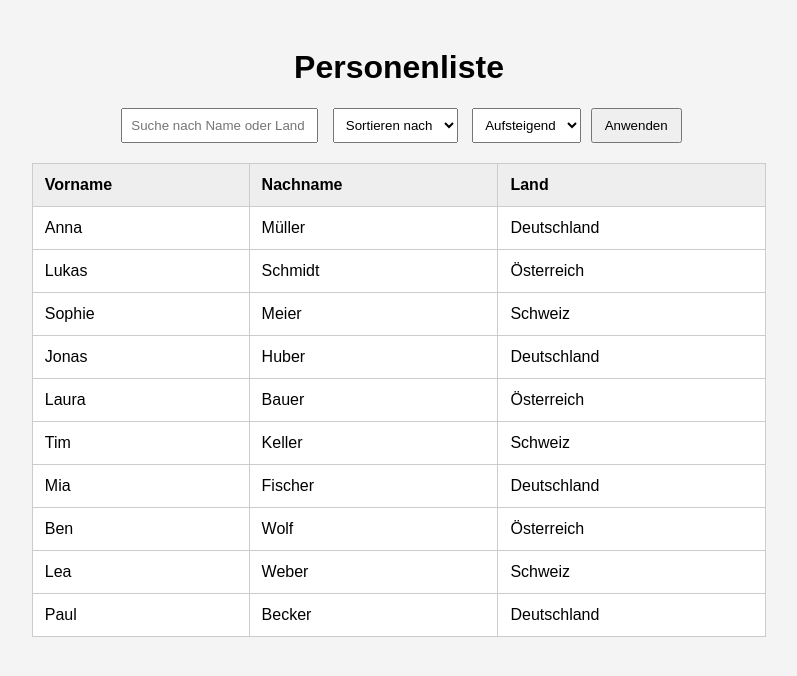
After one commit to SepnJoe/curly-fiesta, a PHP site: page /HTML/project/monitoring.php in a window 1280 px wide. The commit adds this page. Shown: the top 676 px of the page, without its empty margins (241-1038 px from the left). Run offline with PHP 8.4, Linux system fonts and the light colour scheme.

Commit message:
HTML CSS PHP Projekt

```diff
--- a/php/HTML/project/login.php
+++ b/php/HTML/project/login.php
@@ -3,7 +3,6 @@
      Datum: 03.06.2025 -->
 
 <?php
-session_start();
 //Datenbank Informationen
 require_once 'db_connect.php';
 $conn = getDbConnection();
--- a/php/HTML/project/logout.php
+++ b/php/HTML/project/logout.php
@@ -3,8 +3,6 @@
      Datum: 03.06.2025 -->
 
 <?php
-session_start();
-
 // Session-Daten löschen
 session_unset();
 session_destroy();
--- /dev/null
+++ b/php/HTML/project/monitoring.php
@@ -0,0 +1,112 @@
+<?php
+// Dummy-Daten simulieren
+$data = [
+    ["Vorname" => "Anna", "Nachname" => "Müller", "Land" => "Deutschland"],
+    ["Vorname" => "Lukas", "Nachname" => "Schmidt", "Land" => "Österreich"],
+    ["Vorname" => "Sophie", "Nachname" => "Meier", "Land" => "Schweiz"],
+    ["Vorname" => "Jonas", "Nachname" => "Huber", "Land" => "Deutschland"],
+    ["Vorname" => "Laura", "Nachname" => "Bauer", "Land" => "Österreich"],
+    ["Vorname" => "Tim", "Nachname" => "Keller", "Land" => "Schweiz"],
+    ["Vorname" => "Mia", "Nachname" => "Fischer", "Land" => "Deutschland"],
+    ["Vorname" => "Ben", "Nachname" => "Wolf", "Land" => "Österreich"],
+    ["Vorname" => "Lea", "Nachname" => "Weber", "Land" => "Schweiz"],
+    ["Vorname" => "Paul", "Nachname" => "Becker", "Land" => "Deutschland"],
+];
+
+// Filter & Sortierparameter
+$filter = strtolower($_GET['filter'] ?? '');
+$sortBy = $_GET['sort'] ?? '';
+$order = $_GET['order'] ?? 'asc';
+
+// Filtern
+$filteredData = array_filter($data, function ($row) use ($filter) {
+    return $filter === '' ||
+        str_contains(strtolower($row['Vorname']), $filter) ||
+        str_contains(strtolower($row['Nachname']), $filter) ||
+        str_contains(strtolower($row['Land']), $filter);
+});
+
+// Sortieren
+if (in_array($sortBy, ['Vorname', 'Nachname', 'Land'])) {
+    usort($filteredData, function ($a, $b) use ($sortBy, $order) {
+        return $order === 'desc'
+            ? strcmp($b[$sortBy], $a[$sortBy])
+            : strcmp($a[$sortBy], $b[$sortBy]);
+    });
+}
+?>
+
+<!DOCTYPE html>
+<html lang="de">
+<head>
+    <meta charset="UTF-8">
+    <title>Personenliste</title>
+    <style>
+        body {
+            font-family: Arial, sans-serif;
+            background: #f4f4f4;
+            padding: 20px;
+        }
+        h1 {
+            text-align: center;
+        }
+        form {
+            text-align: center;
+            margin-bottom: 20px;
+        }
+        table {
+            margin: auto;
+            border-collapse: collapse;
+            width: 60%;
+            background: white;
+        }
+        th, td {
+            border: 1px solid #ccc;
+            padding: 12px;
+            text-align: left;
+        }
+        th {
+            background-color: #eee;
+        }
+        input[type="text"], select {
+            padding: 8px;
+            margin: 0 5px;
+        }
+        input[type="submit"] {
+            padding: 8px 12px;
+        }
+    </style>
+</head>
+<body>
+<h1>Personenliste</h1>
+<form method="get">
+    <input type="text" name="filter" placeholder="Suche nach Name oder Land" value="<?= htmlspecialchars($filter) ?>">
+    <select name="sort">
+        <option value="">Sortieren nach</option>
+        <option value="Vorname" <?= $sortBy === 'Vorname' ? 'selected' : '' ?>>Vorname</option>
+        <option value="Nachname" <?= $sortBy === 'Nachname' ? 'selected' : '' ?>>Nachname</option>
+        <option value="Land" <?= $sortBy === 'Land' ? 'selected' : '' ?>>Land</option>
+    </select>
+    <select name="order">
+        <option value="asc" <?= $order === 'asc' ? 'selected' : '' ?>>Aufsteigend</option>
+        <option value="desc" <?= $order === 'desc' ? 'selected' : '' ?>>Absteigend</option>
+    </select>
+    <input type="submit" value="Anwenden">
+</form>
+
+<table>
+    <tr>
+        <th>Vorname</th>
+        <th>Nachname</th>
+        <th>Land</th>
+    </tr>
+    <?php foreach ($filteredData as $person): ?>
+        <tr>
+            <td><?= htmlspecialchars($person['Vorname']) ?></td>
+            <td><?= htmlspecialchars($person['Nachname']) ?></td>
+            <td><?= htmlspecialchars($person['Land']) ?></td>
+        </tr>
+    <?php endforeach; ?>
+</table>
+</body>
+</html>
--- a/php/HTML/project/profil.php
+++ b/php/HTML/project/profil.php
@@ -3,7 +3,6 @@
      Datum: 03.06.2025 -->
 
 <?php
-session_start();
 require_once 'db_connect.php';
 $conn = getDbConnection();
 
--- /dev/null
+++ b/php/index.php
@@ -0,0 +1,3 @@
+
+<?php
+echo "<a href='HTML/project/landingPage.php'>Landing Page</a>";
```
Also changed, not shown: php/HTML/project/db_connect.php (+10 -12 lines), php/HTML/project/landingPage.php (+5 -6 lines), php/HTML/project/loginPage.php (+4 -7 lines), php/HTML/project/registrierung.php (+25 -17 lines), php/HTML/project/sql/db.sql (added, +51 -0 lines), 1 other file.
